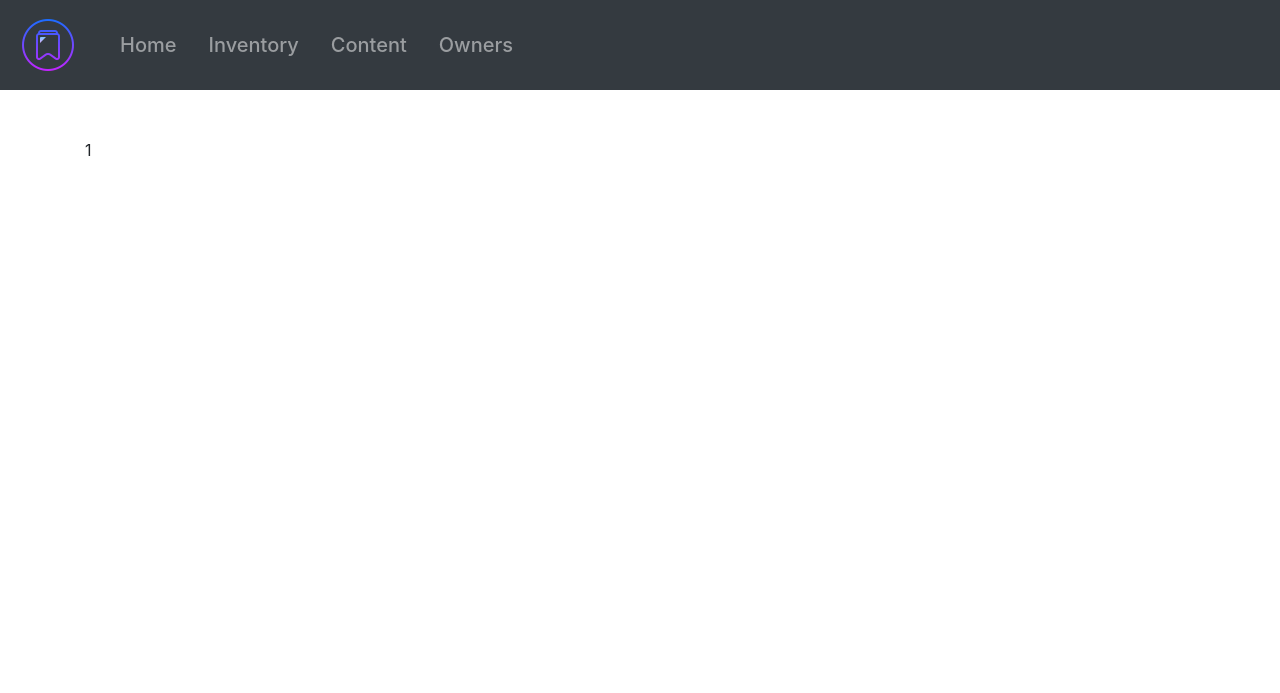
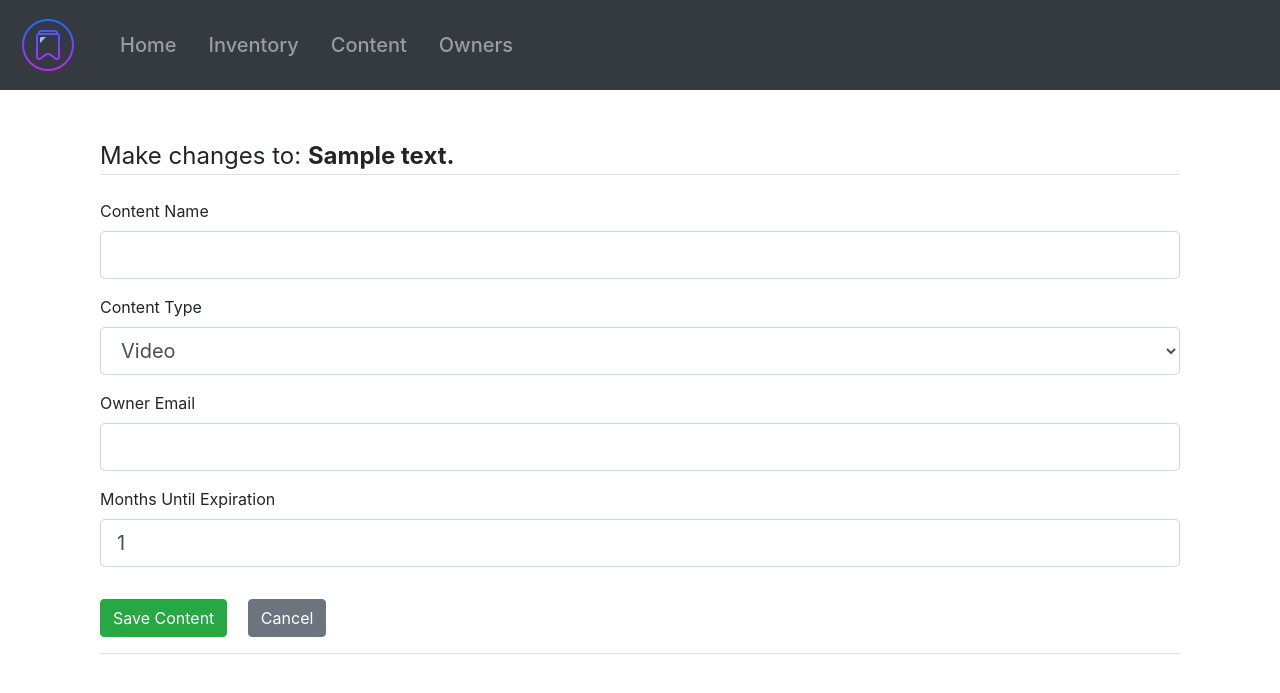
Before and after one commit to hanCodeHub/content-tracker-app, a Flask app: template main/templates/content_edit.html in a window 1280 px wide. Shown: the top 693 px of the page. Run offline with Flask 2, Linux system fonts and the light colour scheme; tables that the repository leaves empty hold one stand-in row (values such as "Sample post"); the template is opened without the code that fills it: values that come from a table or form of the project are taken from there, most other values are stand-ins (such as "Sample title", 1, 10 or a date in 2020); some libraries are stand-ins or nearby versions.

Commit message:
finished GET route for rendering content-edit form

```diff
--- a/main/templates/content_edit.html
+++ b/main/templates/content_edit.html
@@ -1,5 +1,83 @@
 {% extends "layout.html" %}
 {% block content %}
-    {{ content_id }}
 
+    <div class="container">
+        <!-- form data is posted to the same route -->
+        <form method="POST" action="" class="mb-5 border-bottom">
+            {{ form.hidden_tag() }}
+
+            <fieldset class="form-group">
+                <legend class="border-bottom mb-4">
+                    Make changes to: <strong>{{ content.content_name }}</strong>
+                </legend>
+
+                <!-- Content Name -->
+                <div class="form-group">
+                    {{ form.content_name.label(class="form-control-label") }}
+                    {% if form.content_name.errors %}
+                        {{ form.content_name(class="form-control form-control-lg is-invalid") }}
+                        <div class="invalid-feedback">
+                            {% for error in form.content_name.errors %}
+                            <span>{{ error }}</span>
+                            {% endfor %}
+                        </div>
+                    {% else %}
+                        {{ form.content_name(class="form-control form-control-lg") }}
+                    {% endif %}
+                </div>
+
+                <!-- Content Type -->
+                <div class="form-group">
+                    {{ form.content_type.label(class="form-control-label") }}
+                        {% if form.content_type.errors %}
+                        {{ form.content_type(class="form-control form-control-lg is-invalid") }}
+                        <div class="invalid-feedback">
+                            {% for error in form.content_type.errors %}
+                            <span>{{ error }}</span>
+                            {% endfor %}
+                        </div>
+                    {% else %}
+                        {{ form.content_type(class="form-control form-control-lg") }}
+                    {% endif %}
+                </div>
+
+                <!-- Owner Email -->
+                <div class="form-group">
+                    {{ form.owner_email.label(class="form-control-label") }}
+                        {% if form.owner_email.errors %}
+                        {{ form.owner_email(class="form-control form-control-lg is-invalid") }}
+                        <div class="invalid-feedback">
+                            {% for error in form.owner_email.errors %}
+                            <span>{{ error }}</span>
+                            {% endfor %}
+                        </div>
+                    {% else %}
+                        {{ form.owner_email(class="form-control form-control-lg") }}
+                    {% endif %}
+                </div>
+
+                <!-- Valid Months -->
+                <div class="form-group">
+                    {{ form.valid_months.label(class="form-control-label") }}
+                        {% if form.valid_months.errors %}
+                        {{ form.valid_months(class="form-control form-control-lg is-invalid") }}
+                        <div class="invalid-feedback">
+                            {% for error in form.valid_months.errors %}
+                            <span>{{ error }}</span>
+                            {% endfor %}
+                        </div>
+                    {% else %}
+                        {{ form.valid_months(class="form-control form-control-lg") }}
+                    {% endif %}
+                </div>
+
+            </fieldset>
+
+            <div class="form-group">
+                {{ form.submit(class="btn btn-success") }}
+                <button class="btn btn-secondary ml-3">Cancel</button>
+            </div>
+        </form>
+
+    </div>
 {% endblock content %}
--- a/main/templates/owners.html
+++ b/main/templates/owners.html
@@ -70,7 +70,7 @@
                 <td class="text-center">{{ owner.joined_at }}</td>
                 <!-- Action buttons -->
                 <td class="text-center"> <!-- Pass owner.id into fetch request -->
-                    <a type="button" onclick="deleteOwner('{{ owner.id }}')">
+                    <a type="button" class="border-0" onclick="deleteOwner('{{ owner.id }}')">
                         <img src="../static/trash_icon.png">
                     </a>
                 </td>
```
Also changed, not shown: main/routes/content_routes.py (+20 -6 lines).
